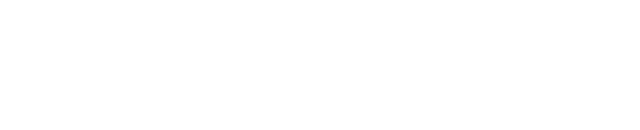
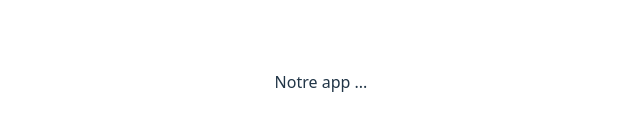
Before and after one commit to Jordan-Nsadisi/TaskFlow-cool-todo-app-, a React (Vite) app: page / in a window 1280 px wide. Shown: the part 318-448 px from the top of the page, without its empty margins (319-959 px from the left). Built offline with nearby package versions, Linux system fonts and the light colour scheme.

Commit message:
creat container composant

```diff
--- a/src/App.jsx
+++ b/src/App.jsx
@@ -1,9 +1,10 @@
+import { TaskContainer } from "./components/taskContainer"
 
 function App() {
 
   return (
     <>
-
+      <TaskContainer />
     </>
   )
 }
--- /dev/null
+++ b/src/components/taskContainer.jsx
@@ -0,0 +1,9 @@
+//ce composant est utiliser pour afficher l'integralité des taches
+
+export const TaskContainer = () => {
+    return (
+        <main>
+            Notre app ...
+        </main>
+    )
+}
```
